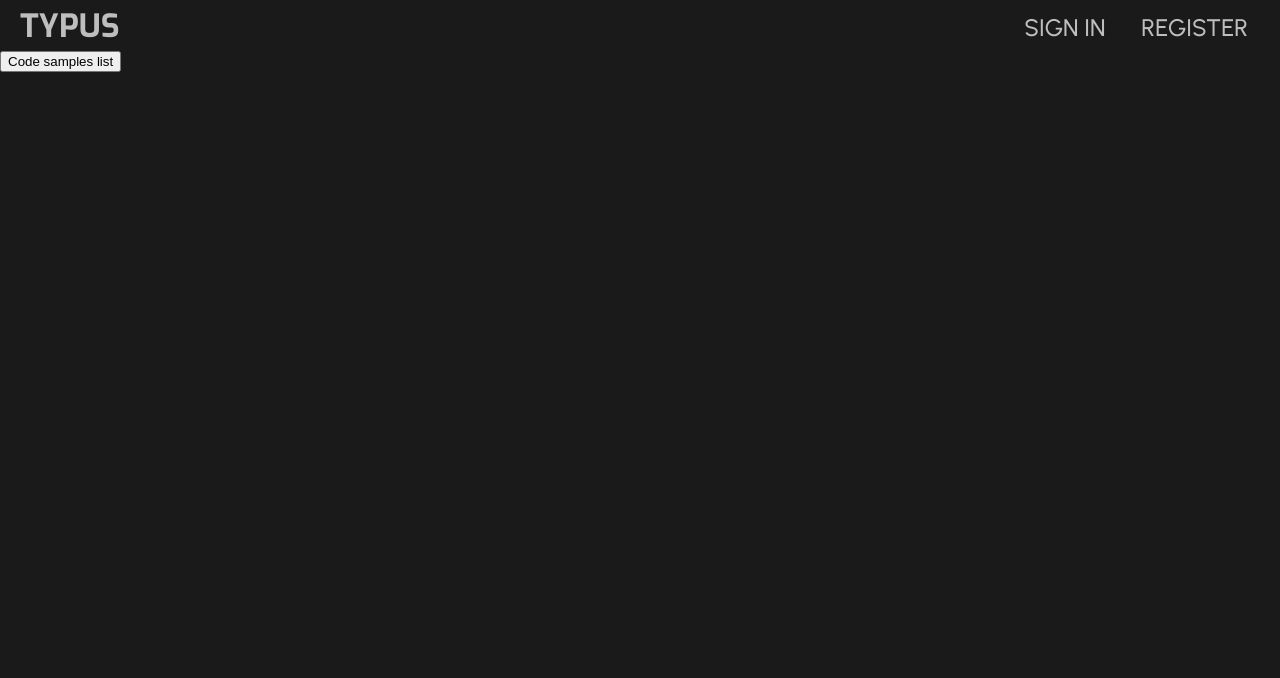
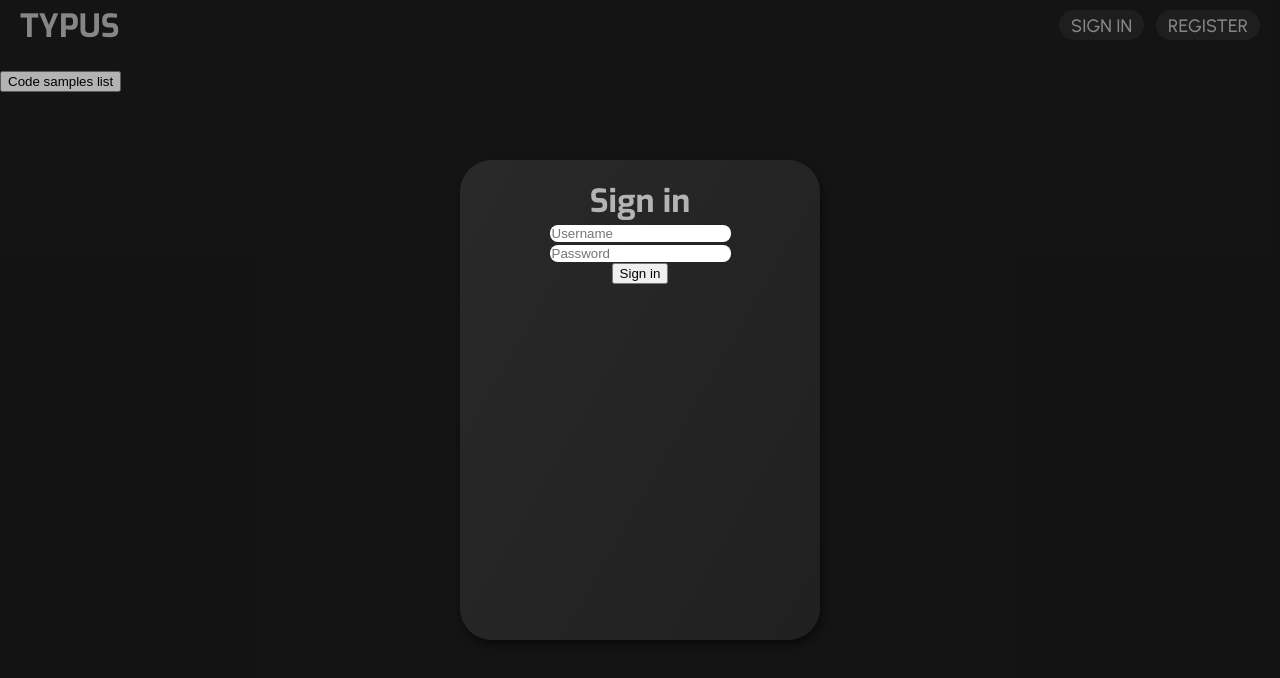
Before and after one commit to Superprior/React-Sass-Golang-project, a React (Create React App) app in the folder typus_frontend/: page / in a window 1280 px wide. Both pictures are taken after a click on the button "SIGN IN". Shown: the top 678 px of the page. Built offline with nearby package versions, Linux system fonts and the light colour scheme.

Commit message:
feat: Implement logging in and registering on frontend side

```diff
--- a/typus_frontend/src/_global.sass
+++ b/typus_frontend/src/_global.sass
@@ -1,12 +1,38 @@
+
+// FONTS
 
 @import url('https://fonts.googleapis.com/css2?family=Exo:wght@100;200;300;400;500;700&family=Urbanist:wght@100;200;300;400;500&display=swap')
+
 $font-urbanist: 'Urbanist', sans-serif
 $font-exo: 'Exo', sans-serif
+
+// COLORS
 
 $header-color: #292929
 $sidebars-color: #202020
 $bg-color: #1A1A1A
+$blur-color: rgba(0, 0, 0, 0.25)
 $icons-color: #B9B9B9
-$text-color: #bebebe
-$header-button-hover-color: rgba(50, 50, 50, 0.75)
+$text-color: #b3b3b3
+$header-button-color-hover: rgba(50, 50, 50, 1)
+$header-button-color: rgba(50, 50, 50, 0.6)
+$windows-color: $header-color
 $invisible: rgba(0, 0, 0, 0)
+
+$window-grad: $header-color, $bg-color
+
+// ANIMATIONS
+
+@keyframes slideDown
+    0%
+        top: 0px
+        opacity: 0
+    100%
+        top: calc(100vh / 2 - 240px)
+        opacity: 1
+
+// MIXINS
+
+@mixin window-gradient()
+    background-color: $header-color
+    background: linear-gradient(120deg, $header-color, $sidebars-color)
--- a/typus_frontend/src/components/Header.tsx
+++ b/typus_frontend/src/components/Header.tsx
@@ -1,8 +1,21 @@
-import React from 'react'
+import React, { useState } from 'react'
 import './styles/header.sass'
+import RegisterWindow from './RegisterWindow'
+import SignInWindow from './SignInWindow';
+
 
 function Header(): JSX.Element {
+	const [isSignInWindowOpened, setIsSignInWindowOpened] = useState(false);
+	const [isRegisterWindowOpened, setIsRegisterWindowOpened] = useState(false);
+
     return (
+		<div className='page'>
+			{ isSignInWindowOpened ? (
+				<SignInWindow closeWindow={setIsSignInWindowOpened} />
+			) : null }
+			{ isRegisterWindowOpened ? (
+				<RegisterWindow closeWindow={setIsRegisterWindowOpened} />
+			) : null }
 			<div className='header-wrapper'>
 				<a
 					href={`${process.env.REACT_APP_PROTOCOL}://${process.env.REACT_APP_HOSTNAME}:3000/`}
@@ -14,21 +27,22 @@ function Header(): JSX.Element {
 				</a>
 				<div className='header-buttons'>
 					<button
-                onClick={() => {}}
+						onClick={() => setIsSignInWindowOpened(true)}
 						className='header-button'
 					>
 						<h1 className='header-button-text'>
-                        sign in
+							SIGN IN
 						</h1>
 					</button>
 					<button
-                onClick={() => {}}
+						onClick={() => setIsRegisterWindowOpened(true)}
 						className='header-button'
 					>
 						<h1 className='header-button-text'>
-                        register
+							REGISTER
 						</h1>
 					</button>
+				</div>
 			</div>
 		</div>
     );
--- /dev/null
+++ b/typus_frontend/src/components/RegisterWindow.tsx
@@ -0,0 +1,111 @@
+import React, { ChangeEvent, useState, useRef, useEffect } from 'react';
+import './styles/register-window.sass'
+
+interface Props {
+	closeWindow: Function
+}
+
+function RegisterWindow(props: Props): JSX.Element {
+	const [username, setUsername] = useState<string>("");
+	const [email, setEmail] = useState<string>("");
+	const [password, setPassword] = useState<string>("");
+
+	const _ref = useRef(null);
+
+	useEffect(() => {
+		window.onclick = (event: any) => {
+			if (event.target.contains(_ref.current) && event.target !== _ref.current) {
+				props.closeWindow(false);
+			}
+		}
+	}, []);
+
+	const handleSubmit = async () => {
+		try {
+            const url = `${process.env.REACT_APP_PROTOCOL}://${process.env.REACT_APP_HOSTNAME}:8080/api/auth/register/`;
+            const response = await fetch(url, {
+                method: 'POST',
+                body: JSON.stringify({
+                    "Username": username,
+					"Email": email,
+                    "Password": password,
+                })
+            });
+
+            if (response.status === 201) {
+                const responseJSON = await response.json();
+
+				props.closeWindow(false)
+				alert('Registered!')
+            } else {
+                alert('Failed!');
+            }
+        } catch (err: any) {
+            console.log(err);
+        }
+	}
+
+	const handleInputChange = (e: ChangeEvent<HTMLInputElement>) => {
+		const { id, value } = e.target;
+
+		switch (id) {
+			case "username": {
+				setUsername(value);
+				return;
+			}
+			case "email": {
+				setEmail(value);
+				return;
+			}
+			case "password": {
+				setPassword(value);
+				return;
+			}
+		}
+	}
+
+	return (
+		<div className='dark-bg'>
+			<div className='register-wrapper' ref={_ref}>
+				<h1 className='register-text'>Register</h1>
+				<div className='register-form'>
+					<input
+                        type='text'
+                        placeholder='Username'
+                        id='username'
+                        value={username}
+                        onChange={(e: ChangeEvent<HTMLInputElement>) => handleInputChange(e)}
+                        className='form-field'
+                    />
+					<input
+                        type='email'
+                        placeholder='Email'
+                        id='email'
+                        value={email}
+                        onChange={(e: ChangeEvent<HTMLInputElement>) => handleInputChange(e)}
+                        className='form-field'
+                    />
+					<input
+                        type='password'
+                        placeholder='Password'
+                        id='password'
+                        value={password}
+                        onChange={(e: ChangeEvent<HTMLInputElement>) => handleInputChange(e)}
+                        className='form-field'
+                    />
+				</div>
+				<div className='register-submit-button-wrapper'>
+					<button
+						type='submit'
+						onClick={() => handleSubmit() }
+						className='register-submit-button'
+					>
+						Register
+					</button>
+				</div>
+			</div>
+		</div>
+	);
+}
+
+export default RegisterWindow;
--- /dev/null
+++ b/typus_frontend/src/components/SignInWindow.tsx
@@ -0,0 +1,99 @@
+
+import React, { ChangeEvent, useState, useRef, useEffect } from 'react';
+import './styles/signin-window.sass'
+
+interface Props {
+	closeWindow: Function
+}
+
+function SignInWindow(props: Props): JSX.Element {
+	const [username, setUsername] = useState<string>("");
+	const [password, setPassword] = useState<string>("");
+
+	const _ref = useRef(null);
+
+	useEffect(() => {
+		window.onclick = (event: any) => {
+			if (event.target.contains(_ref.current) && event.target !== _ref.current) {
+				props.closeWindow(false);
+			}
+		}
+	}, []);
+
+	const handleSubmit = async () => {
+		try {
+            const url = `${process.env.REACT_APP_PROTOCOL}://${process.env.REACT_APP_HOSTNAME}:8080/api/auth/login/`;
+            const response = await fetch(url, {
+                method: 'POST',
+                body: JSON.stringify({
+                    "Username": username,
+                    "Password": password,
+                })
+            });
+
+            if (response.status === 200) {
+                const responseJSON = await response.json();
+
+                localStorage.setItem("token", responseJSON.token);
+				props.closeWindow(false)
+				window.location.replace(`${process.env.REACT_APP_PROTOCOL}://${process.env.REACT_APP_HOSTNAME}:3000/samples/`);
+            } else {
+                alert('Failed!');
+            }
+        } catch (err: any) {
+            console.log(err);
+        }
+	}
+
+	const handleInputChange = (e: ChangeEvent<HTMLInputElement>) => {
+		const { id, value } = e.target;
+
+		switch (id) {
+			case "username": {
+				setUsername(value);
+				return;
+			}
+			case "password": {
+				setPassword(value);
+				return;
+			}
+		}
+	}
+
+	return (
+		<div className='dark-bg'>
+			<div className='signin-wrapper' ref={_ref}>
+				<h1 className='login-text'>Sign in</h1>
+				<div className='login-form'>
+					<input
+                        type='text'
+                        placeholder='Username'
+                        id='username'
+                        value={username}
+                        onChange={(e: ChangeEvent<HTMLInputElement>) => handleInputChange(e)}
+                        className='form-field'
+                    />
+					<input
+                        type='password'
+                        placeholder='Password'
+                        id='password'
+                        value={password}
+                        onChange={(e: ChangeEvent<HTMLInputElement>) => handleInputChange(e)}
+                        className='form-field'
+                    />
+				</div>
+				<div className='login-submit-button-wrapper'>
+					<button
+						type='submit'
+						onClick={() => handleSubmit() }
+						className='login-submit-button'
+					>
+						Sign in
+					</button>
+				</div>
+			</div>
+		</div>
+	);
+}
+
+export default SignInWindow;
--- a/typus_frontend/src/components/styles/header.sass
+++ b/typus_frontend/src/components/styles/header.sass
@@ -2,24 +2,27 @@
 
 // Wrappers
 
+.page
+    margin: 0
+    padding: 0
+    border: 0
+
 .header-wrapper
-    box-sizing: border-box
+    height: 50px
+    padding: 10px 20px
+
+    position: relative
     display: flex
     justify-content: space-between
-    height: 50px
-    padding: 10px 20px
 
 // Logo
 
 .logo-button
-    margin: 0
     text-decoration: none
-    display: block
 
 .logo-text
+    margin: 0
     color: $text-color
-    margin: 0
-    border: 0
     font-weight: 600
     font-family: $font-exo
     text-transform: uppercase
@@ -30,17 +33,17 @@
 
 .header-button
     height: 30px
-    padding: 3px 12px
+    padding: 5px 12px 7px
     margin-left: 12px
     border: 0
-    background-color: $invisible
+    background-color: $header-button-color
     cursor: pointer
+    border-radius: 999rem
     transition-duration: .25s
 
 .header-button:hover
-    background-color: $header-button-hover-color
-    box-shadow: 0px 5px 10px 2px $header-button-hover-color
-    border-radius: 999rem
+    background-color: $header-button-color-hover
+    box-shadow: 0px 5px 10px 2px $header-button-color-hover
 
 .header-button-text
     margin: 0
@@ -48,4 +51,4 @@
     text-transform: uppercase
     color: $text-color
     font-weight: 500
-    font-size: 24px
+    font-size: 18px
--- /dev/null
+++ b/typus_frontend/src/components/styles/register-window.sass
@@ -0,0 +1,50 @@
+
+
+@import '../../_global'
+
+// Bachground
+
+.dark-bg
+    position: absolute
+    margin: 0
+    width: 100vw
+    height: 100vh
+    background-color: $blur-color
+    z-index: 100
+    animation: fadeIn .25s
+
+@keyframes fadeIn
+    0%
+        opacity: 0
+    100%
+        opacity: 1
+
+// Wrappers
+
+.register-wrapper
+    text-align: center
+    padding: 20px 10px
+    position: absolute
+    border-radius: 2rem
+    left: calc(100vw / 2 - 180px)
+    top: calc(100vh / 2 - 240px)
+    width: 360px
+    height: 480px
+    box-shadow: 2px 5px 10px 0px rgba(0, 0, 0, 0.5)
+    animation: slideDown .5s
+    box-sizing: border-box
+
+    @include window-gradient()
+
+.register-text
+    color: $text-color
+    font-family: $font-exo
+    margin: 0
+
+.register-form
+    position: relative
+
+.form-field
+    outline: none
+    border-radius: 0.5rem
+    border: none
--- /dev/null
+++ b/typus_frontend/src/components/styles/signin-window.sass
@@ -0,0 +1,49 @@
+
+@import '../../_global'
+
+// Bachground
+
+.dark-bg
+    position: absolute
+    margin: 0
+    width: 100vw
+    height: 100vh
+    background-color: $blur-color
+    z-index: 100
+    animation: fadeIn .25s
+
+@keyframes fadeIn
+    0%
+        opacity: 0
+    100%
+        opacity: 1
+
+// Wrappers
+
+.signin-wrapper
+    text-align: center
+    padding: 20px 10px
+    position: absolute
+    border-radius: 2rem
+    left: calc(100vw / 2 - 180px)
+    top: calc(100vh / 2 - 240px)
+    width: 360px
+    height: 480px
+    box-shadow: 2px 5px 10px 0px rgba(0, 0, 0, 0.5)
+    animation: slideDown .5s
+    box-sizing: border-box
+
+    @include window-gradient()
+
+.login-text
+    color: $text-color
+    font-family: $font-exo
+    margin: 0
+
+.login-form
+    position: relative
+
+.form-field
+    outline: none
+    border-radius: 0.5rem
+    border: none
```
Also changed, not shown: typus_frontend/src/pages/SamplePage.tsx (line endings or trailing spaces), 1 other file (tests, documents, lock files or other folders). Lines whose indentation alone changed are shown as unchanged.
